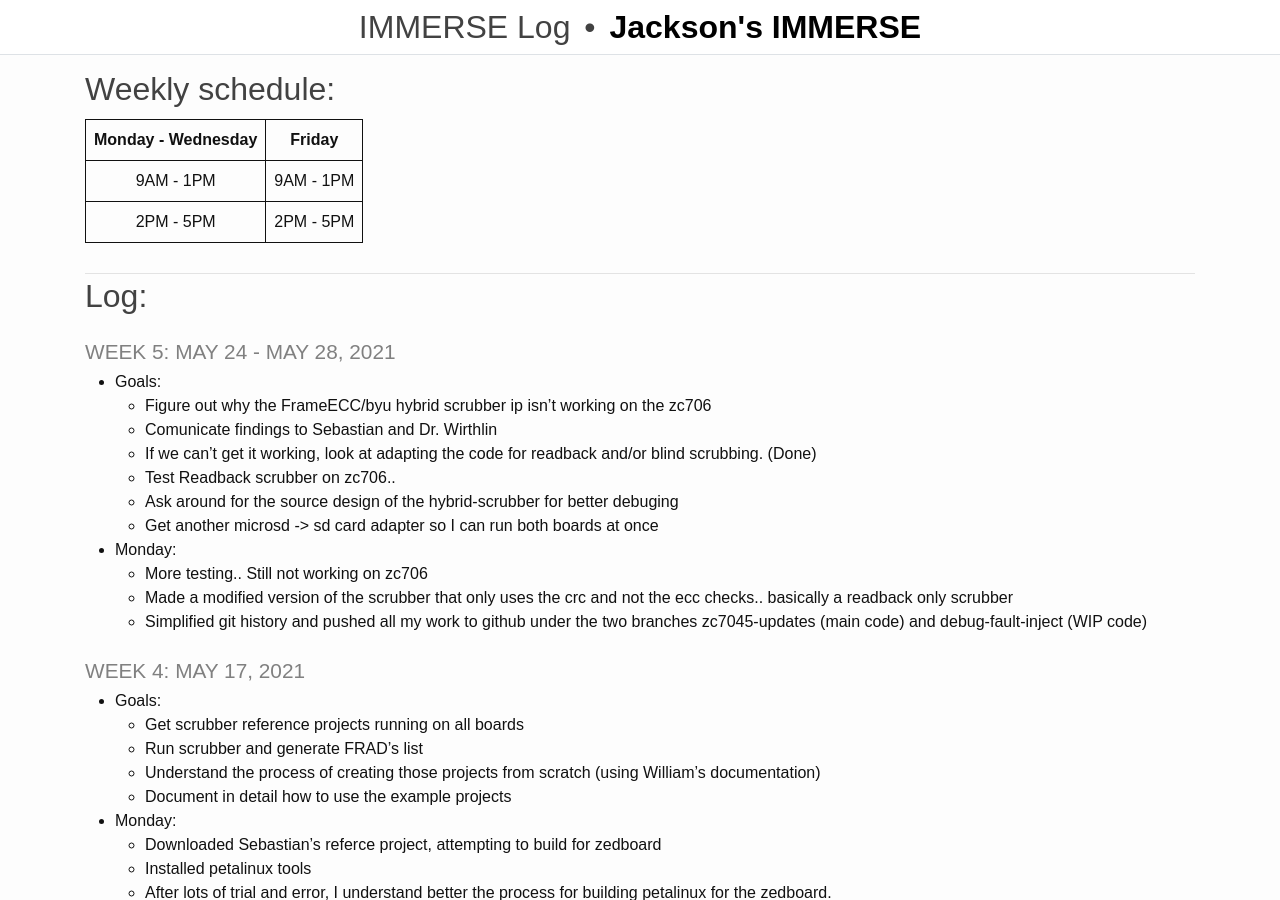
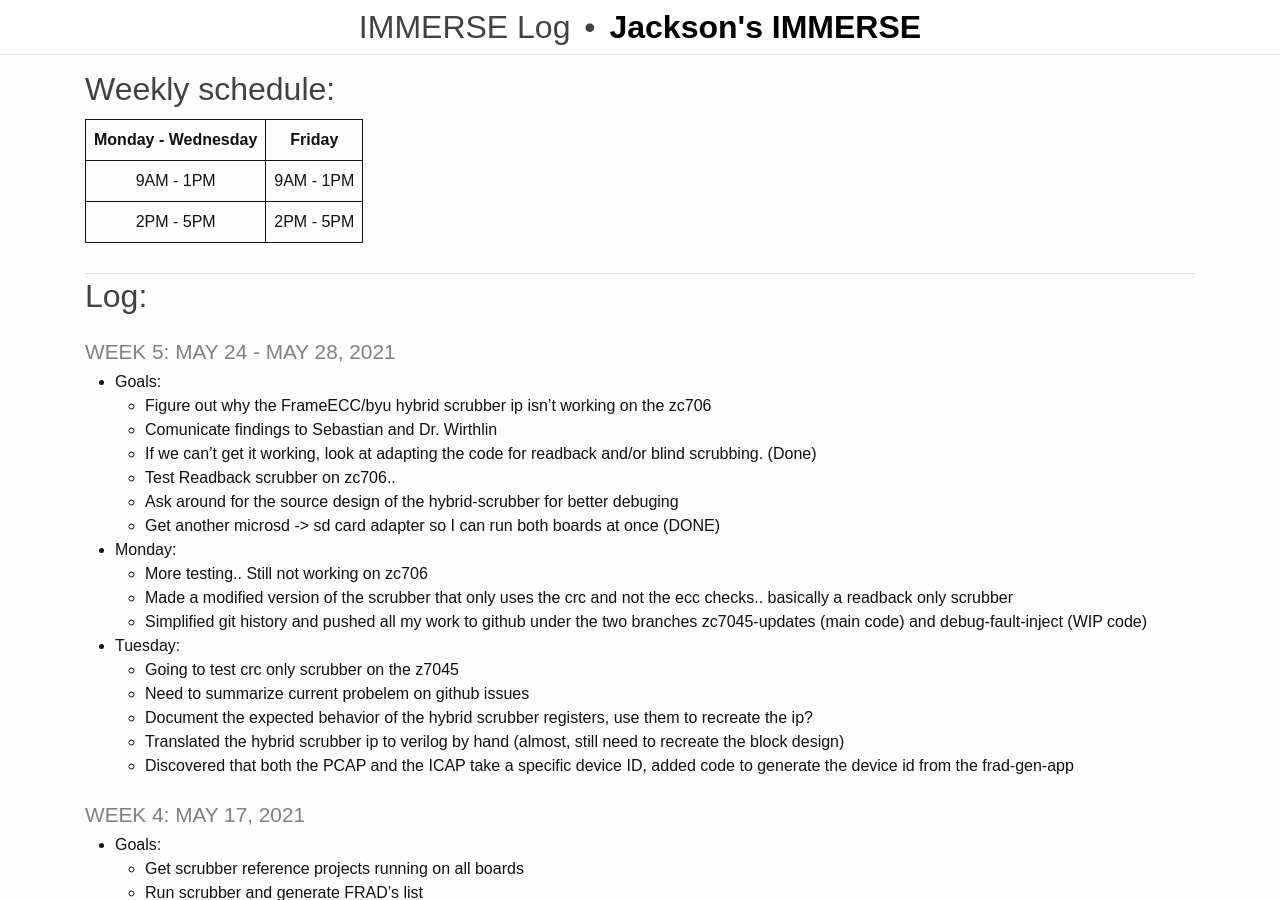
Before and after one commit to rjsmith1999/IMMERSE, a Jekyll site: the page built from _pages/log.md, in a window 1280 px wide and 900 px high. Built offline with Jekyll 4.4.1, drawn with Linux system fonts in a browser that asks for light colours; some of the changed text lies outside the part shown.

Commit message:
Update log

```diff
--- a/_pages/log.md
+++ b/_pages/log.md
@@ -21,12 +21,19 @@ title: IMMERSE Log
   - If we can't get it working, look at adapting the code for readback and/or blind scrubbing. (Done)
   - Test Readback scrubber on zc706..
   - Ask around for the source design of the hybrid-scrubber for better debuging
-  - Get another microsd -> sd card adapter so I can run both boards at once
+  - Get another microsd -> sd card adapter so I can run both boards at once (DONE)
 
 * **Monday**:
   - More testing.. Still not working on zc706
   - Made a modified version of the scrubber that only uses the crc and not the ecc checks.. basically a readback only scrubber
   - Simplified git history and pushed all my work to github under the two branches zc7045-updates (main code) and debug-fault-inject (WIP code)
+
+* **Tuesday**:
+  - Going to test crc only scrubber on the z7045
+  - Need to summarize current probelem on github issues
+  - Document the expected behavior of the hybrid scrubber registers, use them to recreate the ip?
+  - Translated the hybrid scrubber ip to verilog by hand (almost, still need to recreate the block design)
+  - Discovered that both the PCAP and the ICAP take a specific device ID, added code to generate the device id from the frad-gen-app
 
 
 ### Week 4: May 17, 2021
@@ -107,6 +114,7 @@ title: IMMERSE Log
 - Check to see turning off the undocumented flags does anything?
 - Try a different way of reading the frame ecc device (kernel module?)
 - Try going back to sebastians initial project and see if that works with a new frads list?
+- Document the expected behavior of the hybrid scrubber registers, use them to recreate the ip?
 
 - Maybe look at a tutorial for block designs in Vivado?
 - Clean up the readback only scrubber for better printouts
```
